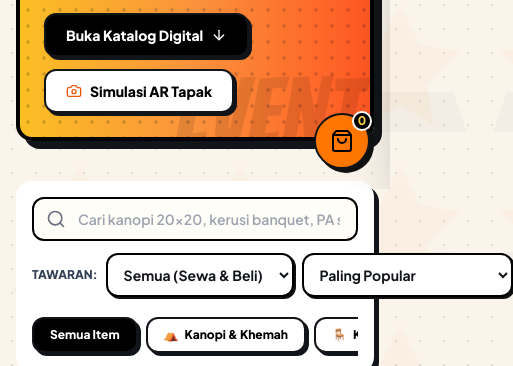
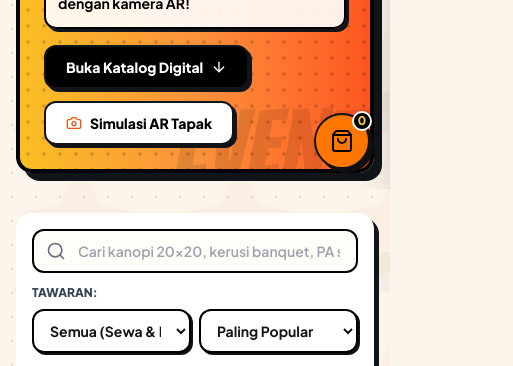
Before and after one commit to harmimijos86-star/borneo-hex, a plain HTML site: page borneo-hex-v01/index.html in a window 390 px wide. Shown: the part 655-1021 px from the top of the page, 513 px wide, since content can reach past the window. Drawn offline with nearby package versions, Linux system fonts and the light colour scheme.

Commit message:
Add mobile responsive styles to index.html
Added responsive styles for mobile viewport in index.html.

```diff
--- a/borneo-hex-v01/index.html
+++ b/borneo-hex-v01/index.html
@@ -1,3 +1,4 @@
+
 <!DOCTYPE html>
 <html lang="ms">
 <head>
@@ -2076,5 +2077,24 @@ Mohon pihak Borneo Hex mengesahkan ketersediaan tarikh dan sebut harga rasmi. Te
     };
   </script>
 
+  <style>
+    /* Keep mobile controls inside the viewport and prevent flex children from forcing page width. */
+    @media (max-width: 767px) {
+      html, body { width: 100%; max-width: 100%; }
+      body > * { min-width: 0; max-width: 100%; }
+      header > div { min-width: 0; flex-wrap: wrap; }
+      header > div > a { min-width: 0; flex: 1 1 auto; }
+      header > div > a > div:last-child { min-width: 0; }
+      header > div > div { min-width: 0; flex-wrap: wrap; justify-content: flex-end; }
+      #catalog, #catalog > div:first-child { min-width: 0; }
+      #catalog > div:first-child > div:first-child > div:last-child {
+        display: grid;
+        grid-template-columns: repeat(2, minmax(0, 1fr));
+        width: 100%;
+      }
+      #catalog > div:first-child > div:first-child > div:last-child > label { grid-column: 1 / -1; }
+      #catalog > div:first-child > div:first-child > div:last-child > select { min-width: 0; width: 100%; }
+    }
+  </style>
 </body>
 </html>
```
